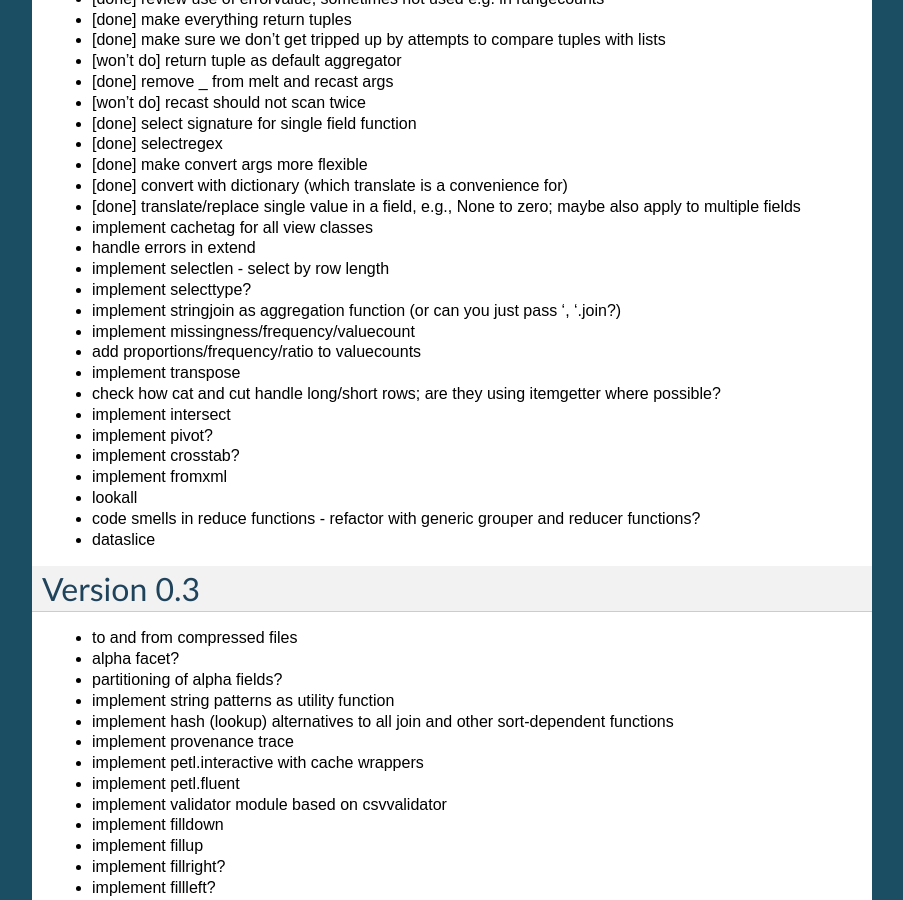
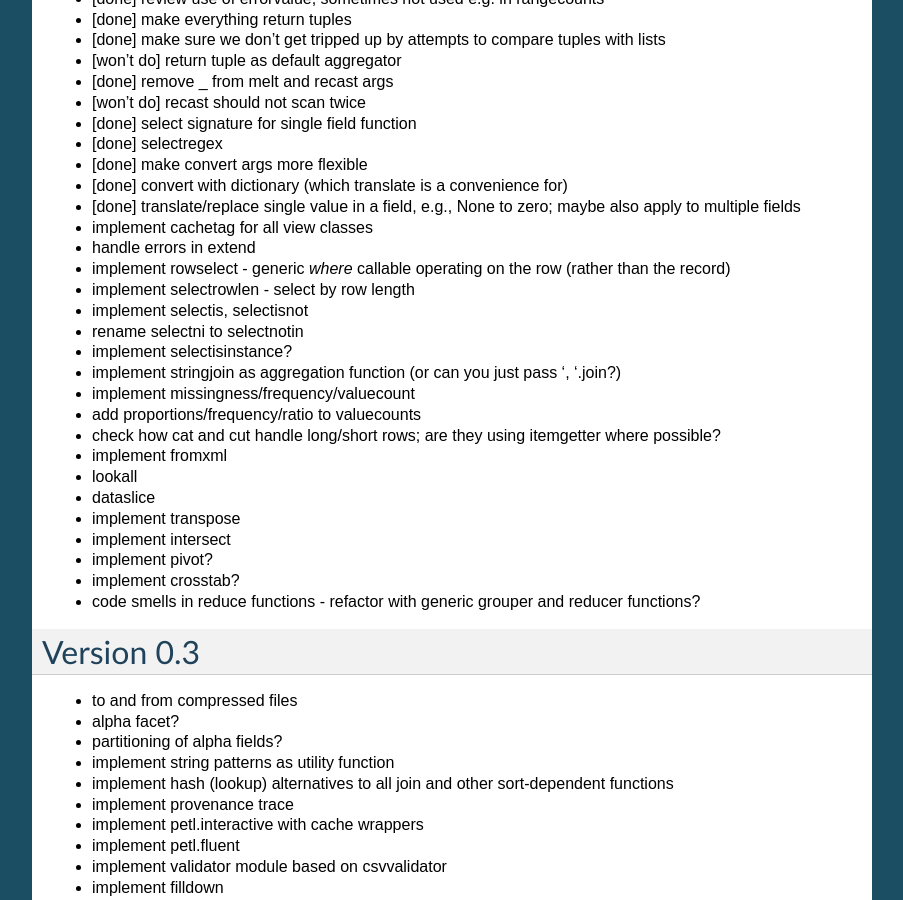
Before and after one commit to petl-developers/petl, a Sphinx documentation site: the page built from docs/todo.txt, in a window 1280 px wide and 900 px high, scrolled down 1455 px. Shown: the whole window, without its empty margins (198-1101 px from the left). Built offline with Sphinx 7.4.7, drawn with Linux system fonts in a browser that asks for light colours; formulas are drawn with MathJax 3.

Commit message:
todo review

```diff
--- a/docs/todo.txt
+++ b/docs/todo.txt
@@ -81,20 +81,23 @@
 
 - implement cachetag for all view classes
 - handle errors in extend
-- implement selectlen - select by row length
-- implement selecttype?
+- implement rowselect - generic `where` callable operating on the row (rather than the record)
+- implement selectrowlen - select by row length
+- implement selectis, selectisnot
+- rename selectni to selectnotin
+- implement selectisinstance?
 - implement stringjoin as aggregation function (or can you just pass ', '.join?)
 - implement missingness/frequency/valuecount
 - add proportions/frequency/ratio to valuecounts
+- check how cat and cut handle long/short rows; are they using itemgetter where possible?
+- implement fromxml
+- lookall
+- dataslice
 - implement transpose
-- check how cat and cut handle long/short rows; are they using itemgetter where possible?
 - implement intersect
 - implement pivot?
 - implement crosstab?
-- implement fromxml
-- lookall
 - code smells in reduce functions - refactor with generic grouper and reducer functions?
-- dataslice
 
 Version 0.3
 -----------
```
